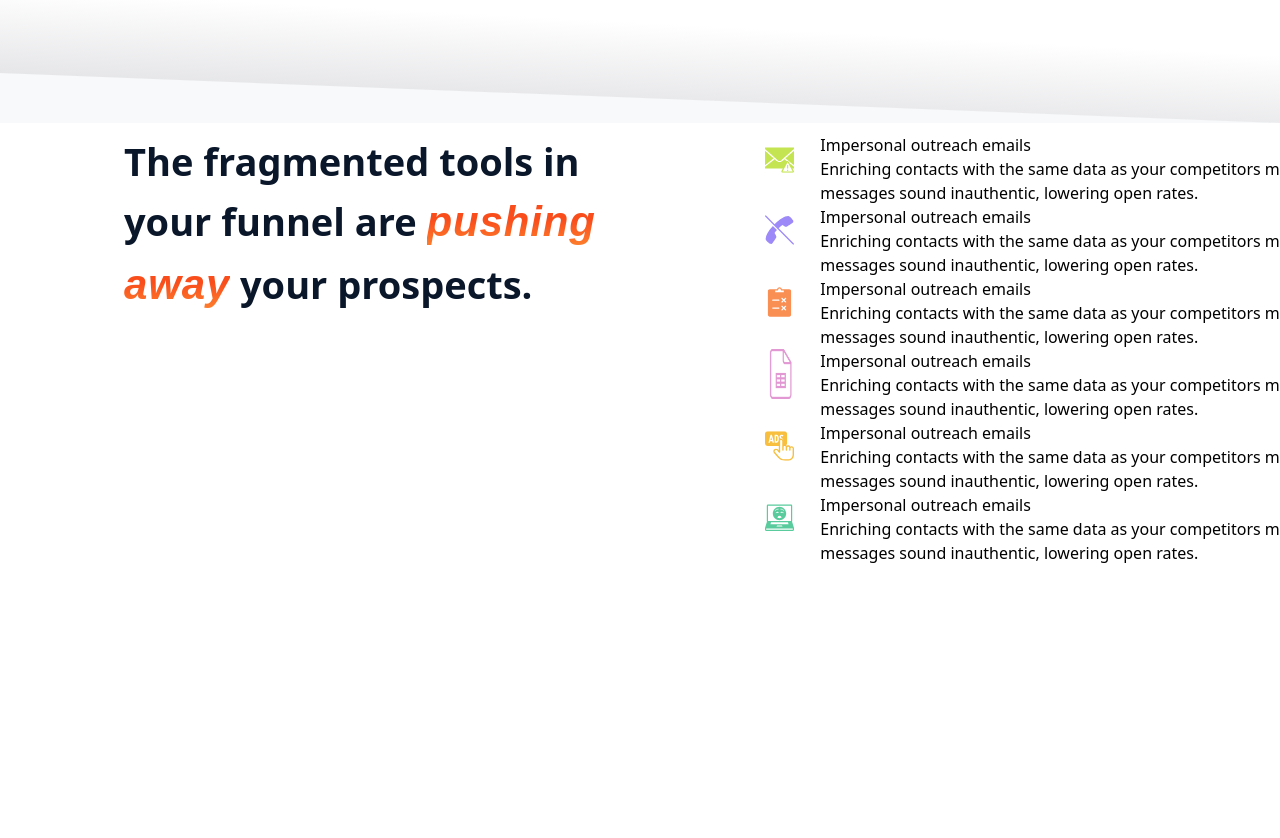
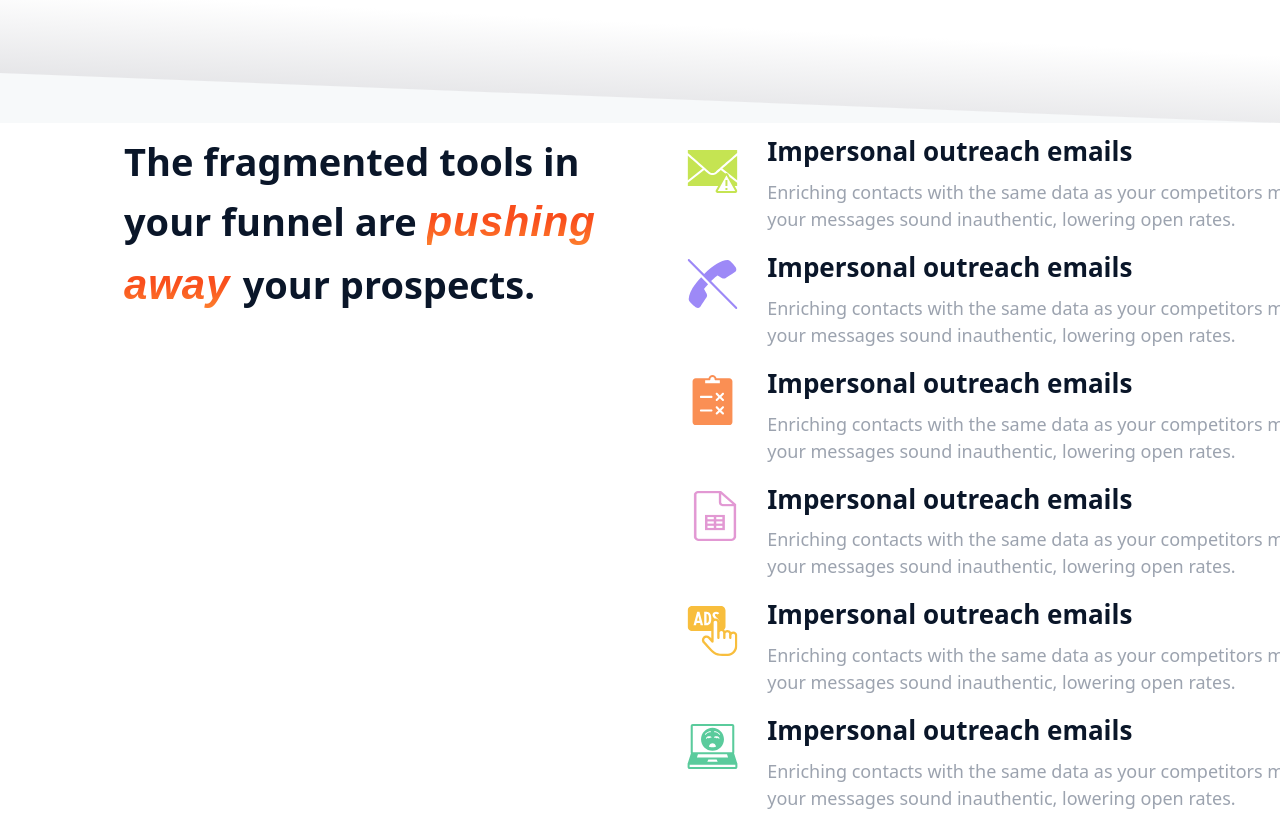
Before and after one commit to samirzjadhav/ecommerces-web, a Next.js app: page / in a window 1280 px wide. Shown: the part 1240-2078 px from the top of the page. Before the commit the page ends 1815 px from the top, so only its background shows below. Built offline with nearby package versions, Linux system fonts and the light colour scheme.

Commit message:
feat: added styled on pain  container and icons

```diff
--- a/src/pages/index.js
+++ b/src/pages/index.js
@@ -59,12 +59,12 @@ export default function Home() {
 
       <div className="section pain-section">
         <div className="pain-container container">
-          <div className="pain-wrapper">
-            <div className="w-[500px]">
+          <div className="pain-wrapper max-w-[500px]">
+            <div className="pain-display">
               <h2 className="home-heading w-full">
                 <strong>The fragmented tools in your funnel are </strong>
                 <span>
-                  <strong className="merriweather">pushing away</strong>
+                  <strong className="merriweather">pushing away </strong>
                 </span>
                 <strong> your prospects.</strong>
               </h2>
@@ -76,8 +76,8 @@ export default function Home() {
                 <img src="./img/email.svg" className="pain-img" alt="" />
               </div>
               <div className="pain-item-content">
-                <h3>Impersonal outreach emails</h3>
-                <p>
+                <h3 className="pain-item-title">Impersonal outreach emails</h3>
+                <p className="pain-item-discription">
                   Enriching contacts with the same data as your competitors
                   makes your messages sound inauthentic, lowering open rates.
                 </p>
@@ -89,8 +89,8 @@ export default function Home() {
                 <img src="./img/calls.svg" className="pain-img" alt="" />
               </div>
               <div className="pain-item-content">
-                <h3>Impersonal outreach emails</h3>
-                <p>
+                <h3 className="pain-item-title">Impersonal outreach emails</h3>
+                <p className="pain-item-discription">
                   Enriching contacts with the same data as your competitors
                   makes your messages sound inauthentic, lowering open rates.
                 </p>
@@ -102,8 +102,8 @@ export default function Home() {
                 <img src="./img/under.svg" className="pain-img" alt="" />
               </div>
               <div className="pain-item-content">
-                <h3>Impersonal outreach emails</h3>
-                <p>
+                <h3 className="pain-item-title">Impersonal outreach emails</h3>
+                <p className="pain-item-discription">
                   Enriching contacts with the same data as your competitors
                   makes your messages sound inauthentic, lowering open rates.
                 </p>
@@ -112,15 +112,11 @@ export default function Home() {
 
             <div className="pain-item">
               <div className="pain-item-icon">
-                <img
-                  src="./img/spread.webp"
-                  className="w-[50px] h-[50px]"
-                  alt=""
-                />
+                <img src="./img/spread.webp" className="pain-img" alt="" />
               </div>
               <div className="pain-item-content">
-                <h3>Impersonal outreach emails</h3>
-                <p>
+                <h3 className="pain-item-title">Impersonal outreach emails</h3>
+                <p className="pain-item-discription">
                   Enriching contacts with the same data as your competitors
                   makes your messages sound inauthentic, lowering open rates.
                 </p>
@@ -132,8 +128,8 @@ export default function Home() {
                 <img src="./img/traffic.svg" className="pain-img" alt="" />
               </div>
               <div className="pain-item-content">
-                <h3>Impersonal outreach emails</h3>
-                <p>
+                <h3 className="pain-item-title">Impersonal outreach emails</h3>
+                <p className="pain-item-discription">
                   Enriching contacts with the same data as your competitors
                   makes your messages sound inauthentic, lowering open rates.
                 </p>
@@ -145,8 +141,8 @@ export default function Home() {
                 <img src="./img/treadmill.svg" className="pain-img" alt="" />
               </div>
               <div className="pain-item-content">
-                <h3>Impersonal outreach emails</h3>
-                <p>
+                <h3 className="pain-item-title">Impersonal outreach emails</h3>
+                <p className="pain-item-discription">
                   Enriching contacts with the same data as your competitors
                   makes your messages sound inauthentic, lowering open rates.
                 </p>
--- a/src/styles/globals.css
+++ b/src/styles/globals.css
@@ -1,6 +1,15 @@
 @tailwind base;
 @tailwind components;
 @tailwind utilities;
+
+h3 {
+  @apply text-[#0a1629] mt-[0px] mb-[8px] text-[22px] font-bold;
+  line-height: 1.455em;
+}
+
+p {
+  @apply mb-[16px] text-[18px] font-normal;
+}
 
 /* Navbar section */
 nav {
@@ -77,16 +86,32 @@ nav a {
 
 /* pain container */
 .pain-container {
-  @apply grid gap-[50px];
-  grid-template-columns: 1fr 1fr;
+  @apply grid;
+  grid-template-columns: 1fr 1.2fr;
+}
+
+.pain-display {
+  @apply sticky top-[20px];
 }
 
 .pain-item {
-  @apply flex gap-[26px];
+  @apply flex  gap-[26px];
+}
+
+.pain-item-icon {
+  @apply mt-[10px];
+}
+
+.pain-item-title {
+  @apply min-h-[32px] items-center text-[26px] flex;
+}
+
+.pain-item-discription {
+  @apply text-gray-400 mb-[16px];
 }
 
 .pain-img {
-  @apply w-[50px] h-[50px];
+  @apply w-[100px] h-[50px];
 }
 
 .home-heading {
@@ -98,14 +123,11 @@ strong {
 }
 
 .merriweather {
-  color: #fa5e22;
+  @apply text-[#fa5e22] text-[42px] italic font-bold;
   letter-spacing: 0.02em;
   -webkit-text-fill-color: transparent;
   background-image: linear-gradient(#f94e1c 47%, #fd7d2d);
   -webkit-background-clip: text;
   background-clip: text;
   font-family: merriweather, sans-serif;
-  font-size: 42px;
-  font-style: italic;
-  font-weight: 700;
 }
```
